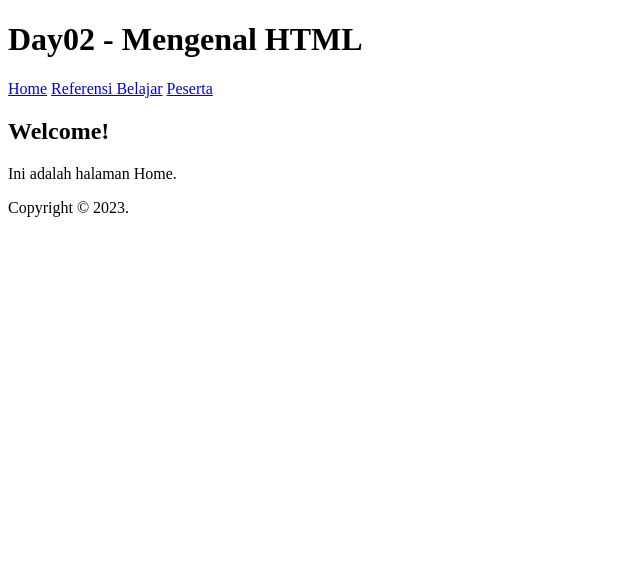
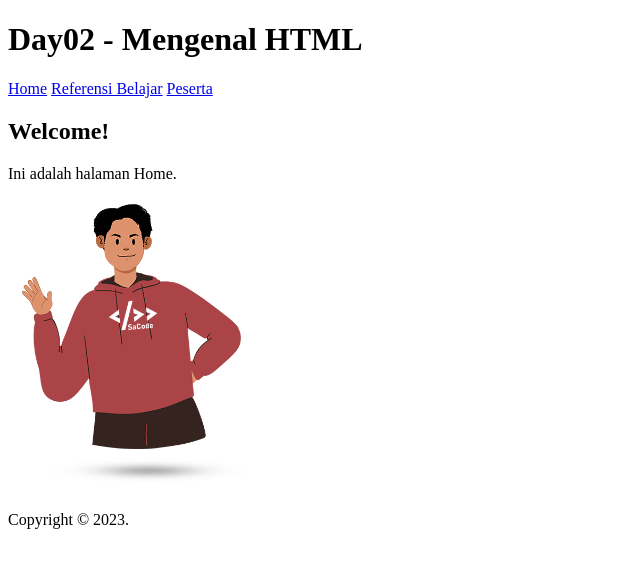
Before and after one commit to janzenfaidiban/sacode-online-2023-day02, a plain HTML site: page index.html in a window 1280 px wide. Shown: the whole page, without its empty margins (0-640 px from the left). Drawn offline with Linux system fonts and the light colour scheme.

Commit message:
tambah gambar di index.html

```diff
--- a/index.html
+++ b/index.html
@@ -18,6 +18,9 @@
 	<section>
 		<h2>Welcome!</h2>
 		<p>Ini adalah halaman Home.</p>
+
+		<img src="./images/sacode-illustration-belinda.png" width="250px">
+
 	</section>
 
 	<footer>
```
Also changed, not shown: images/sacode-illustration-belinda.png (added).
